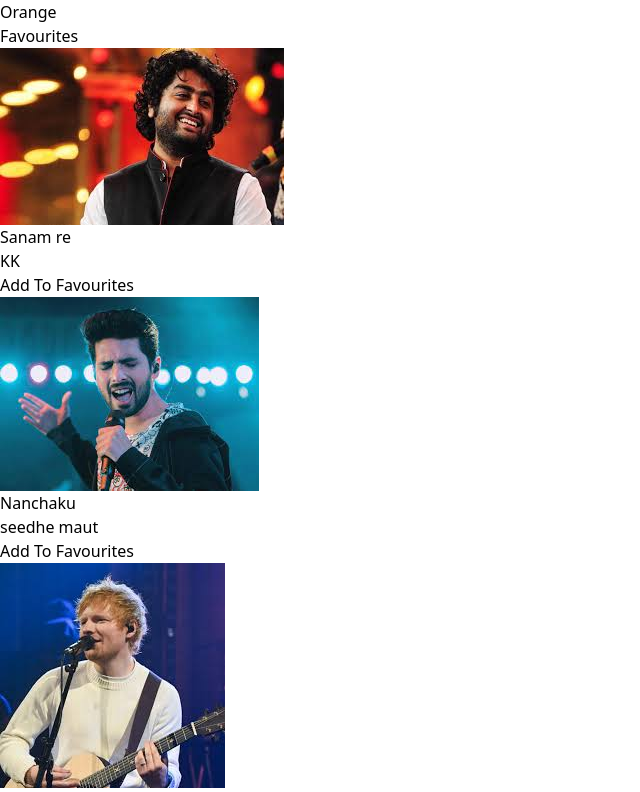
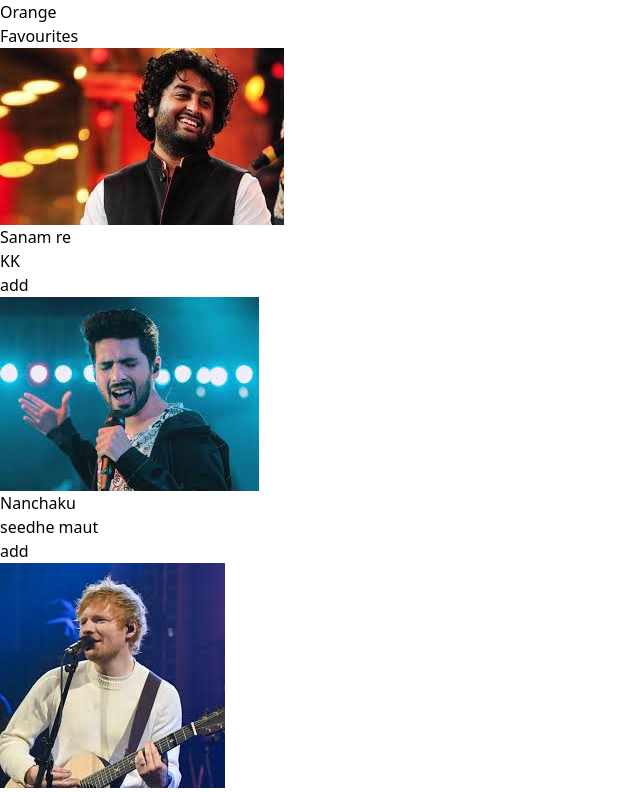
Before and after one commit to 15vaibhav2003/machine_coding_music_app, a React (Vite) app: page / in a window 1280 px wide. Shown: the top 792 px of the page, without its empty margins (0-640 px from the left). Built offline with nearby package versions, Linux system fonts and the light colour scheme.

Commit message:
first commit

```diff
--- a/src/App.jsx
+++ b/src/App.jsx
@@ -9,10 +9,12 @@ const App = () => {
     { Image:'ed.jpg',Name: 'mela', Artist: 'atif',fav:false },
     { Image:'one.jpg',Name: 'ram na', Artist: 'KK' ,fav:false},
     { Image:'casette.jpg',Name: 'ram na', Artist: 'KK',fav:false },
-    { Image:'one.jpg',Name: 'ram na', Artist: 'KK',fav:false }
+    { Image:'one.jpg',Name: 'ram na', Artist: 'KK',fav:true }
   ];
 const [songData, setsongData] = useState(data)
-const handle=()=>{}
+
+const handle=()=>{return !fav}
+
   return (
     <div className='w-full h-screen bg-zinc-300 flex flex-col py-10'>
      <div style={{ height: '10%' }} className='' >
--- a/src/Components/Card.jsx
+++ b/src/Components/Card.jsx
@@ -1,7 +1,7 @@
 import React from 'react'
 
 const card = ({values,handle}) => {
-  const {Name,Artist,Image} = values
+  const {Name,Artist,Image,fav} = values
   return (
     <div>
         <div className='w-64 h-20 bg-white rounded-md'>
@@ -11,7 +11,7 @@ const card = ({values,handle}) => {
            <h3 className='text-xm'>{Artist}</h3>
            </div>
         </div>
-        <button className='   w-32 h-8 bg-orange-400 rounded-full -translate-y-3 translate-x-14 text-white text-xs'>Add To Favourites</button>
+        <button className='   w-32 h-8 bg-orange-400 rounded-full -translate-y-3 translate-x-14 text-white text-xs' onClick={()=>handle()}>{fav === false ? "add" : "favourites" }</button>
     </div>
   )
 }
```
